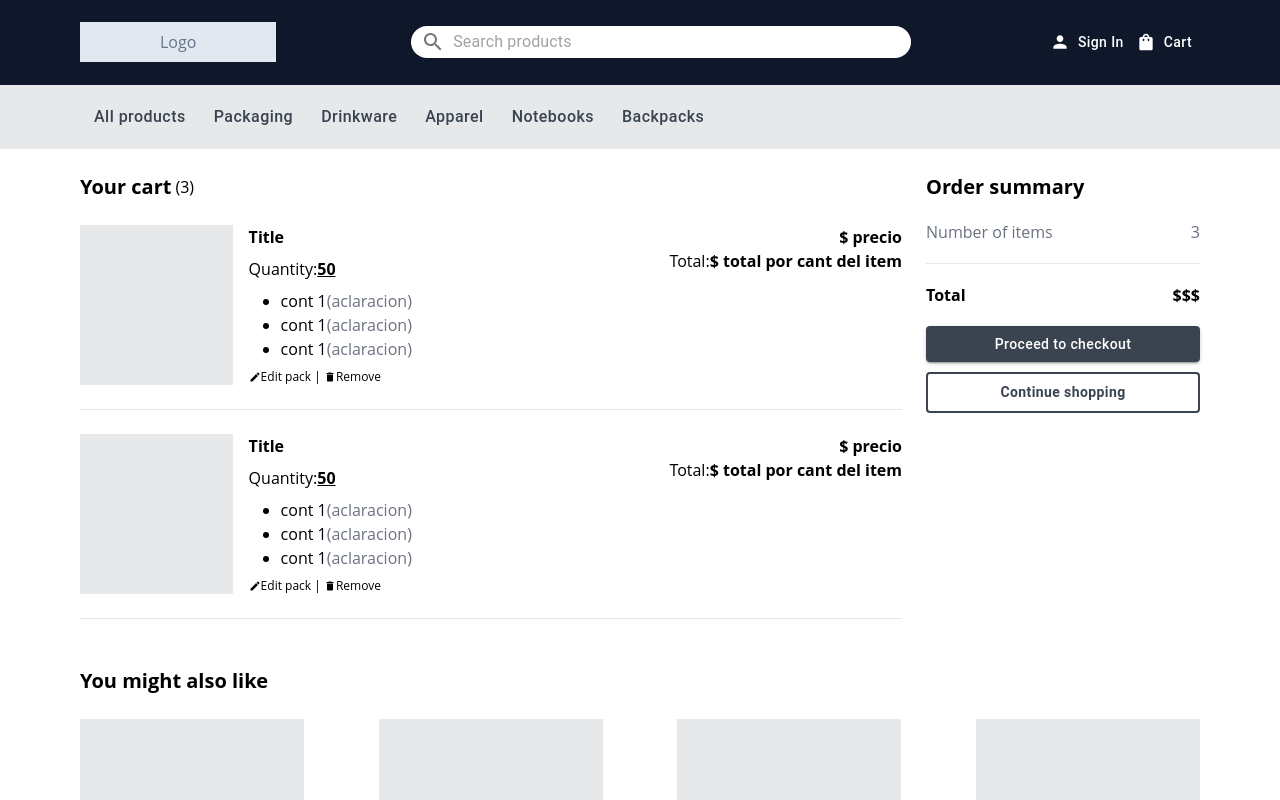
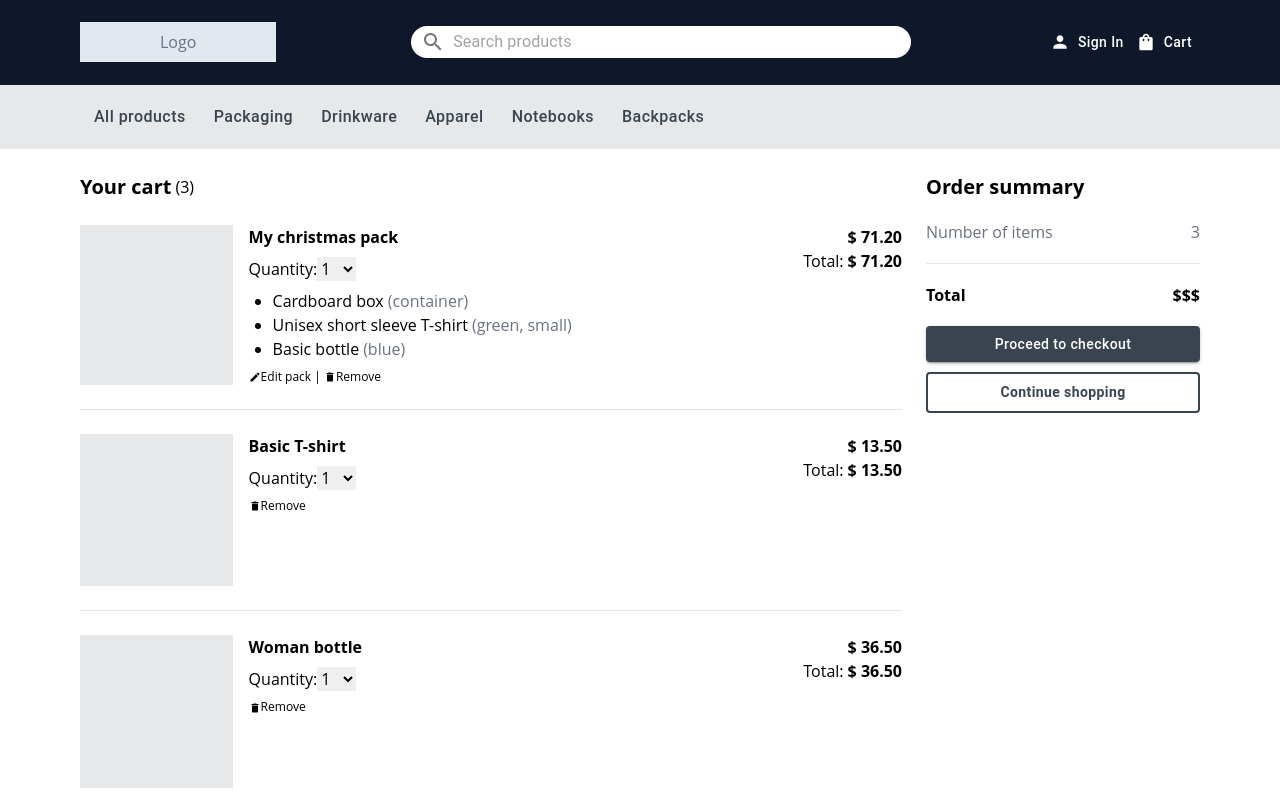
Before and after one commit to manzonlucas/react-mui-challenge, a React (Create React App) app: page / in a window 1280 px wide. Shown: the top 800 px of the page. Built offline with nearby package versions, Linux system fonts and the light colour scheme.

Commit message:
add item price from json, and calculations when changing item quantity

```diff
--- a/src/components/Cart/Item.jsx
+++ b/src/components/Cart/Item.jsx
@@ -1,40 +1,64 @@
 import EditIcon from '@mui/icons-material/Edit';
 import DeleteIcon from '@mui/icons-material/Delete';
+import { useEffect, useState } from 'react';
 
-export default function Item() {
+export default function Item({ data }) {
+  const numArr = Array.from({ length: 50 }, (_, i) => i + 1);
+
+  const [totalItemPrice, setTotalItemPrice] = useState(data.price);
+  const [qty, setQty] = useState(1);
+
+  useEffect(() => {
+    setTotalItemPrice((data.price * qty));
+  }, [qty])
+
+  function handleQtyChange(e) {
+    setQty(e.target.value);
+  }
+
   return (
     <>
       <article className="flex gap-4">
         <div className='w-48 aspect-square bg-[#E6E8E9]'></div>
         <section className='w-full flex justify-between'>
           <div className="flex flex-col gap-2">
-            <h3 className="font-bold">Title</h3>
-            <p>
-              Quantity:
-              <span className="underline font-bold">50</span>
-            </p>
+            <h3 className="font-bold">
+              {data.name}
+            </h3>
 
-            <ul className="list-disc">
-              <li className="ml-8">
-                cont 1
-                <span className="text-gray-500">(aclaracion)</span>
+            <div className='flex'>
+              <label htmlFor={`qty-id${data.id}`}>Quantity: </label>
+              <select name="qty" id={`qty-id${data.id}`} onChange={handleQtyChange}>
+                {numArr.map(num => {
+                  return (<option value={num}>{num}</option>)
+                })}
+              </select>
+            </div>
+
+            {data.content ?
+              <ul className="list-disc ml-6">
+                {data.content.map(content => {
+                  return (
+                    <li>
+                      <span>{content.name}</span>
+                      <span className="text-gray-500 ml-1">({content.description})</span>
                     </li>
-              <li className="ml-8">
-                cont 1
-                <span className="text-gray-500">(aclaracion)</span>
-              </li>
-              <li className="ml-8">
-                cont 1
-                <span className="text-gray-500">(aclaracion)</span>
-              </li>
+                  )
+                })}
               </ul>
+              : ''}
 
             <p className="text-xs">
+              {data.content ?
+                <>
                   <span>
                     <EditIcon fontSize='string' />
                     Edit pack
                   </span>
                   <span> | </span>
+                </>
+                : ''}
+
               <span>
                 <DeleteIcon fontSize='string' />
                 Remove
@@ -43,9 +67,9 @@ export default function Item() {
           </div>
 
           <div >
-            <p className="font-bold text-right">$ precio</p>
+            <p className="font-bold text-right">{`$ ${data.price.toFixed(2)}`}</p>
             <span>Total:</span>
-            <span className="font-bold">$ total por cant del item</span>
+            <span className="font-bold ml-1">{`$ ${totalItemPrice.toFixed(2)}`}</span>
           </div>
         </section>
       </article>
--- a/src/components/Cart/ItemList.jsx
+++ b/src/components/Cart/ItemList.jsx
@@ -1,4 +1,5 @@
 import Item from "./Item";
+import cart from '../../apiPlaceholders/cart.json';
 
 export default function ItemList() {
   return (
@@ -8,8 +9,9 @@ export default function ItemList() {
         <span>(3)</span>
       </div>
 
-      <Item />
-      <Item />
+      {cart.map(data => {
+        return <Item data={data} key={data.id} />
+      })}
     </section>
   )
 }
--- a/src/components/Footer/LangAndCopyright.jsx
+++ b/src/components/Footer/LangAndCopyright.jsx
@@ -5,30 +5,30 @@ export default function LangAndCopyright() {
     <section className="flex justify-between text-sm">
       <p>© 2023 Customer Products. All rights reserved.</p>
       <div className="flex gap-10">
-        <p>Region:
+        <div>Region:
           <NativeSelect
             sx={{
               fontSize: 'inherit',
               paddingLeft: '6px'
             }}
             children=
-            {[<option> United States</option>,
-            <option>Argentina</option>,
-            <option>Mexico</option>]}
+            {[<option key={1}> United States</option>,
+            <option key={2}>Argentina</option>,
+            <option key={3}>Mexico</option>]}
           />
-        </p>
+        </div>
 
-        <p>Language:
+        <div>Language:
           <NativeSelect
             sx={{
               fontSize: 'inherit',
               paddingLeft: '6px'
             }}
             children={[
-              <option>English</option>,
-              <option>Spanish</option>
+              <option key={1}>English</option>,
+              <option key={2}>Spanish</option>
             ]} />
-        </p>
+        </div>
       </div>
     </section>
   )
--- a/src/components/Header/navBar.jsx
+++ b/src/components/Header/navBar.jsx
@@ -6,11 +6,13 @@ export default function NavBar() {
 
   return (
     <nav className="py-3 px-20 bg-[#E6E8E9] text-slate-700">
-      {navLinks.map(link => {
+      {navLinks.map((link, i) => {
         return (
           <Button
             variant="text"
-            sx={{ color: '#3A4451', fontSize: 'inherit', textTransform: 'none', margin: '0 6px' }} >
+            sx={{ color: '#3A4451', fontSize: 'inherit', textTransform: 'none', margin: '0 6px' }}
+            key={i}
+          >
             {link}
           </Button>
         )
```
Lines whose indentation alone changed are shown as unchanged.
